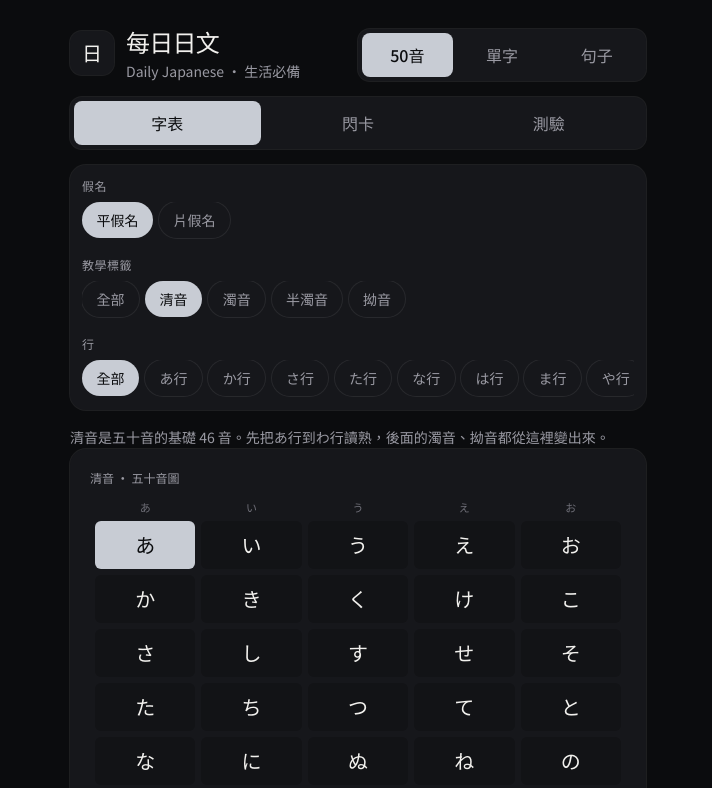
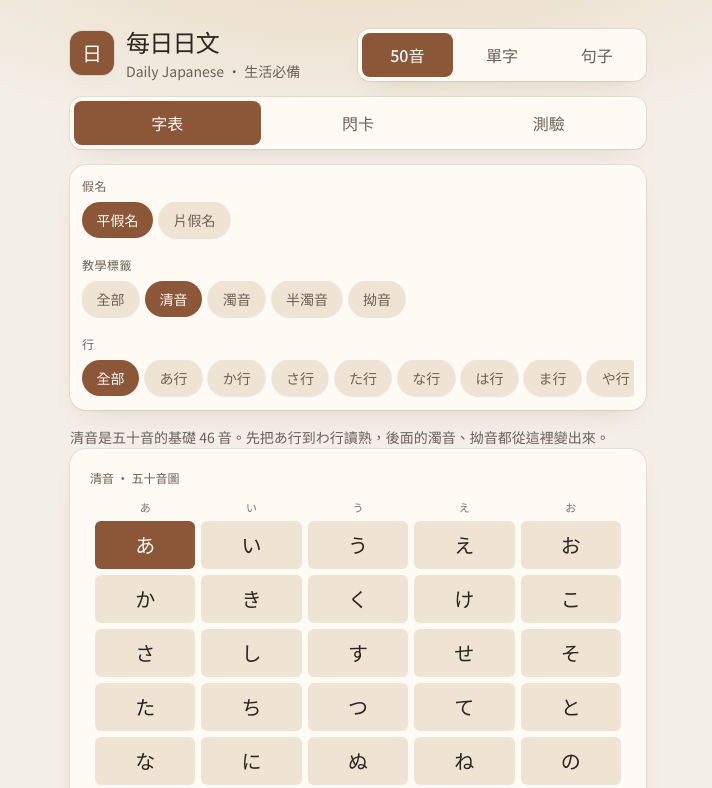
Before and after one commit to caroelvis/daily-japanese-vocab, a plain HTML site: page index.html in a window 1280 px wide. Shown: the top 788 px of the page, without its empty margins (282-994 px from the left). Drawn offline with Linux system fonts and the light colour scheme.

Commit message:
Restyle the site in a bright warm Roppongi palette

```diff
--- a/styles.css
+++ b/styles.css
@@ -1,10 +1,10 @@
 /* daily japanese */
-:root{--bg:#0b0c0e;--bg-elevated:#121316;--surface:#16171b;--fg:#f2f1ee;--muted:#9a9aa3;--subtle:#6f6f78;--accent:#c8ccd4;--accent-fg:#0b0c0e;--ok:#6fba94;--bad:#d08080;--shadow:0 0 0 1px rgba(255,255,255,.08);--radius:16px;--font:"Noto Sans TC","Noto Sans JP","Segoe UI",system-ui,sans-serif;--font-display:"Noto Serif JP","Noto Sans TC",serif;--font-jp:"Noto Sans JP","Noto Sans TC",system-ui,sans-serif}
-*{box-sizing:border-box}html{-webkit-font-smoothing:antialiased}body{margin:0;min-height:100dvh;background:var(--bg);color:var(--fg);font-family:var(--font)}
+:root{--bg:#f3eee6;--bg-elevated:#efe4d4;--surface:#fffaf4;--fg:#2c241e;--muted:#6d6156;--subtle:#7d7166;--accent:#8c5638;--accent-fg:#fffaf4;--ok:#2f6b48;--bad:#9c3b34;--shadow:0 0 0 1px rgba(74,48,24,.08),0 1px 2px rgba(74,48,24,.04),0 12px 28px -16px rgba(90,52,20,.18);--radius:16px;--font:"Noto Sans TC","Noto Sans JP","Segoe UI",system-ui,sans-serif;--font-display:"Noto Serif JP","Noto Sans TC",serif;--font-jp:"Noto Sans JP","Noto Sans TC",system-ui,sans-serif}
+*{box-sizing:border-box}html{-webkit-font-smoothing:antialiased}body{margin:0;min-height:100dvh;background-color:var(--bg);background-image:radial-gradient(880px 420px at 50% -140px,rgba(214,176,122,.42),transparent 68%);color:var(--fg);font-family:var(--font)}
 button:not(:disabled),[role=button]:not(:disabled){cursor:pointer}
 .wrap{width:min(36rem,100% - 2rem);margin:0 auto;padding:1.5rem 0 4rem;display:flex;flex-direction:column;gap:1rem}
 .site-header{display:flex;flex-direction:column;gap:1rem}.brand{display:flex;align-items:center;gap:.75rem}
-.brand-mark{width:2.75rem;height:2.75rem;display:grid;place-items:center;border-radius:12px;background:var(--surface);box-shadow:var(--shadow);font-family:var(--font-display);font-size:1.25rem}
+.brand-mark{width:2.75rem;height:2.75rem;display:grid;place-items:center;border-radius:12px;background:var(--accent);color:var(--accent-fg);box-shadow:var(--shadow);font-family:var(--font-display);font-size:1.25rem}
 .brand h1{margin:0;font-family:var(--font-display);font-size:1.5rem;font-weight:500;letter-spacing:-.03em}
 .tagline{margin:.15rem 0 0;color:var(--muted);font-size:.875rem}
 .seg{display:grid;gap:.25rem;padding:.25rem;border-radius:12px;background:var(--surface);box-shadow:var(--shadow)}
@@ -16,10 +16,10 @@ button:not(:disabled),[role=button]:not(:disabled){cursor:pointer}
 .tag-group{display:flex;flex-direction:column;gap:.5rem}.tag-group+.tag-group{margin-top:1rem}
 .tag-label{font-size:.75rem;font-weight:500;color:var(--muted);letter-spacing:.04em}
 .chips{display:flex;gap:.4rem;overflow-x:auto;padding-bottom:2px;scrollbar-width:none}.chips::-webkit-scrollbar{display:none}
-.chip{height:2.25rem;flex:0 0 auto;border:0;border-radius:999px;padding:0 .9rem;background:var(--surface);color:var(--muted);box-shadow:var(--shadow);font:inherit;font-size:.875rem;font-weight:500}
+.chip{height:2.25rem;flex:0 0 auto;border:0;border-radius:999px;padding:0 .9rem;background:var(--bg-elevated);color:var(--muted);box-shadow:var(--shadow);font:inherit;font-size:.875rem;font-weight:500}
 .chip.active{background:var(--accent);color:var(--accent-fg);box-shadow:none}
 .select-wrap{position:relative}
-.select-wrap select{width:100%;height:2.75rem;border:0;border-radius:12px;background:var(--bg-elevated);color:var(--fg);font:inherit;font-size:.875rem;font-weight:500;padding:0 2.4rem 0 .9rem;box-shadow:var(--shadow);appearance:none;color-scheme:dark;cursor:pointer}
+.select-wrap select{width:100%;height:2.75rem;border:0;border-radius:12px;background:var(--bg-elevated);color:var(--fg);font:inherit;font-size:.875rem;font-weight:500;padding:0 2.4rem 0 .9rem;box-shadow:var(--shadow);appearance:none;color-scheme:light;cursor:pointer}
 .select-wrap::after{content:"";position:absolute;right:.95rem;top:50%;width:.45rem;height:.45rem;border-right:1.5px solid var(--muted);border-bottom:1.5px solid var(--muted);transform:translateY(-70%) rotate(45deg);pointer-events:none}
 .note{margin:0;color:var(--muted);font-size:.875rem;line-height:1.6}
 .chart-title{margin:0 0 .5rem;font-size:.75rem;font-weight:500;color:var(--muted)}
```
Also changed, not shown: favicon.svg.
